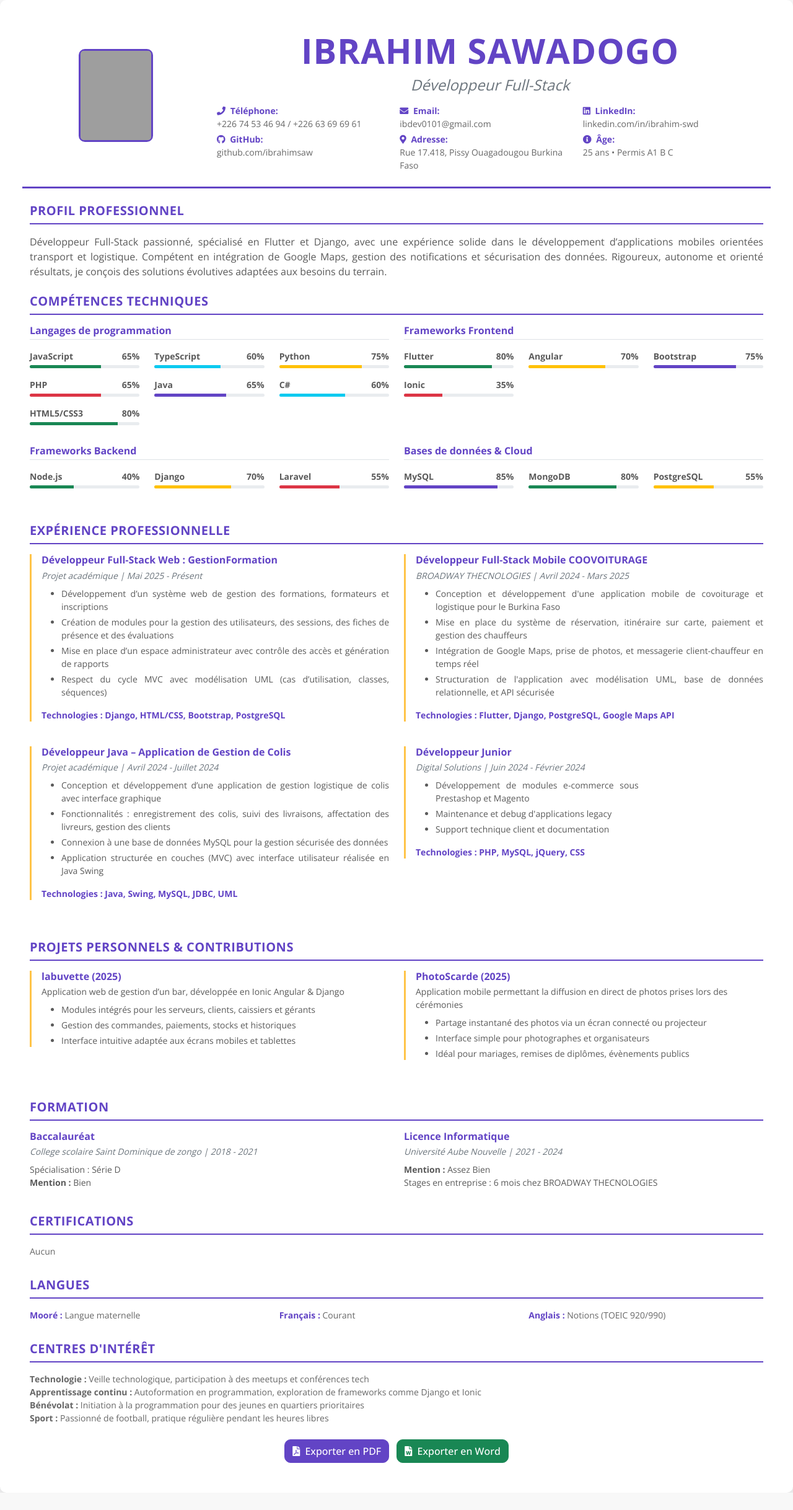
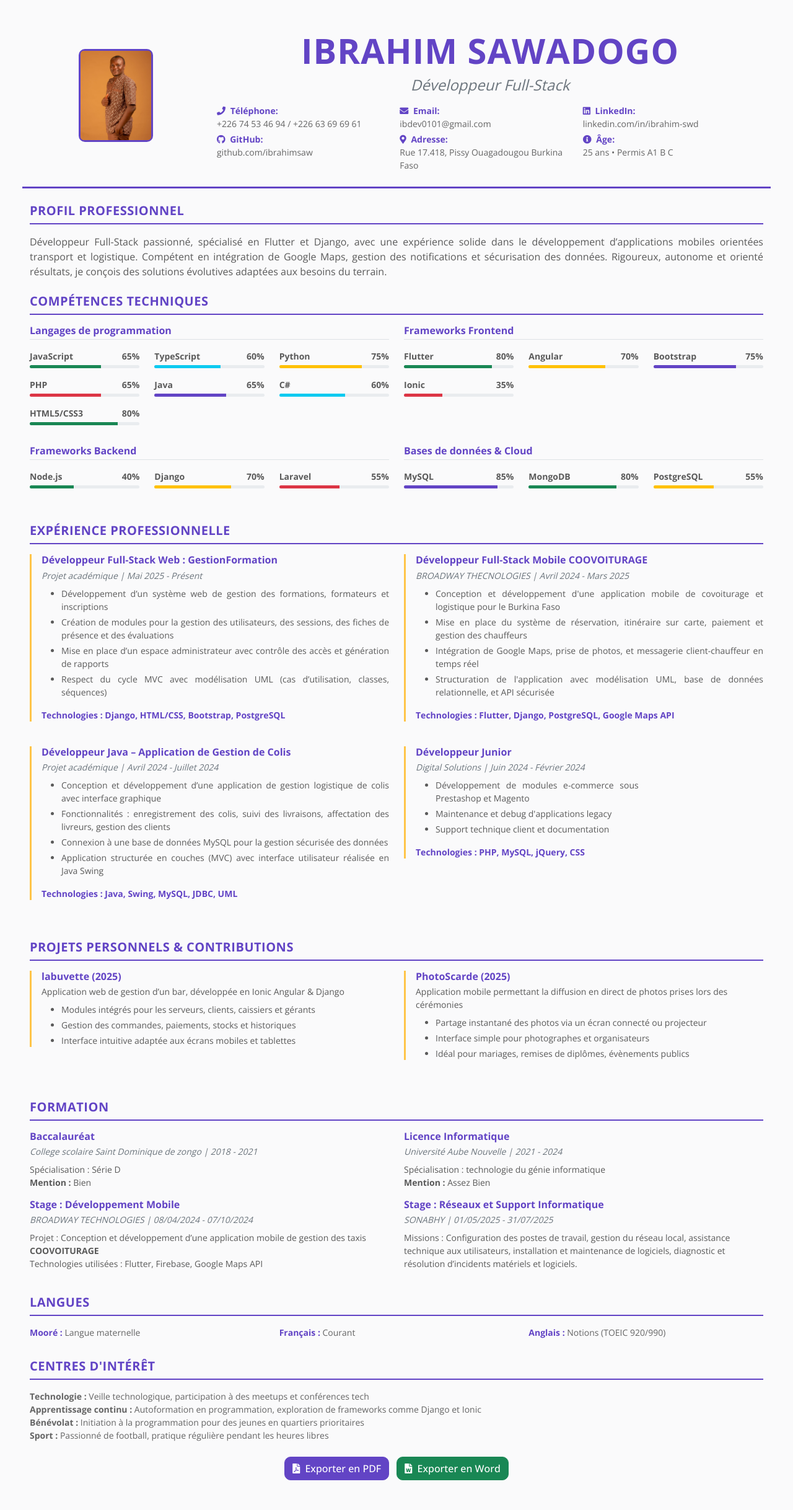
Before and after one commit to iBDEV0101/monportfolio, a Django app: page /cv/ in a window 1280 px wide. Shown: the whole page at 62% size. Before the commit the page ends 2408 px from the top, so only its background shows below. Run offline with Django 5.2, Linux system fonts and the light colour scheme; some libraries are stand-ins or nearby versions; grey boxes are pictures that could not be loaded.

Commit message:
Mise à jour 16:57 01/08/2025
Signed-off-by: iBDEV0101 <ibdev0101@gmail.com>

```diff
--- a/myportfolio/templates/cv.html
+++ b/myportfolio/templates/cv.html
@@ -50,7 +50,7 @@
  </style>
 </head>
 <body class="bg-light">
-	<div class="card shadow-lg border-0">
+	<div class="shadow-lg border-0">
 		<div class="card-body p-4 p-md-5">
 			<!-- Header Section -->
 			<div class="row align-items-center border-bottom border-primary border-3 pb-4 mb-4">
@@ -232,24 +232,42 @@
 					<h4 class="h6 fw-bold text-primary mb-1">Licence Informatique</h4>
 					<p class="small text-muted fst-italic mb-2">Université Aube Nouvelle | 2021 - 2024</p>
 					<div class="small">
+					 	Spécialisation : technologie du génie informatique<br>
 						<strong>Mention :</strong> Assez Bien<br>
-						Stages en entreprise : 6 mois chez BROADWAY THECNOLOGIES
 					</div>
 				</div>
+				 <div class="col-12 col-sm-6 col-md-6 mb-3">
+    <h4 class="h6 fw-bold text-primary mb-1">Stage : Développement Mobile</h4>
+    <p class="small text-muted fst-italic mb-2">BROADWAY TECHNOLOGIES | 08/04/2024 - 07/10/2024</p>
+    <div class="small">
+        Projet : Conception et développement d’une application mobile de gestion des taxis <strong>COOVOITURAGE</strong><br>
+        Technologies utilisées : Flutter, Firebase, Google Maps API
+    </div>
+</div>
+
+<div class="col-12 col-sm-6 col-md-6 mb-3">
+    <h4 class="h6 fw-bold text-primary mb-1">Stage : Réseaux et Support Informatique</h4>
+    <p class="small text-muted fst-italic mb-2">SONABHY | 01/05/2025 - 31/07/2025</p>
+    <div class="small">
+        Missions : Configuration des postes de travail, gestion du réseau local, assistance technique aux utilisateurs,
+        installation et maintenance de logiciels, diagnostic et résolution d’incidents matériels et logiciels.
+    </div>
+</div>
+
 				 </div>
 			</div>
 
 			<!-- Certifications -->
-			<div class="mb-4">
-				<h3 class="h5 fw-bold text-primary text-uppercase border-bottom border-primary border-2 pb-2 mb-3" style="letter-spacing: 0.5px;">Certifications</h3>
-				<div class="row small text-secondary">
-				 <div class="col-sm-6 mb-2"><strong class="text-primary"> </strong> Aucun</div>
+<!--			<div class="mb-4">-->
+<!--				<h3 class="h5 fw-bold text-primary text-uppercase border-bottom border-primary border-2 pb-2 mb-3" style="letter-spacing: 0.5px;">Certifications</h3>-->
+<!--				<div class="row small text-secondary">-->
+<!--				 <div class="col-sm-6 mb-2"><strong class="text-primary"> </strong> Aucun</div>-->
 <!--					<div class="col-sm-6 mb-2"><strong class="text-primary">AWS Certified Solutions Architect</strong> (2022)</div>-->
 <!--					<div class="col-sm-6 mb-2"><strong class="text-primary">Google Cloud Professional Cloud Architect</strong> (2021)</div>-->
 <!--					<div class="col-sm-6 mb-2"><strong class="text-primary">Scrum Master Certified (PSM I)</strong> (2020)</div>-->
 <!--					<div class="col-sm-6 mb-2"><strong class="text-primary">MongoDB Certified Developer</strong> (2019)</div>-->
-				</div>
-			</div>
+<!--				</div>-->
+<!--			</div>-->
 
 			<!-- Langues -->
 			<div class="mb-4">
@@ -277,7 +295,6 @@
 				 	<strong>Sport :</strong> Passionné de football, pratique régulière pendant les heures libres<br>
 				</div>
 			</div>
-
 			<!-- Boutons d'export -->
 			<div class="text-center mt-4 d-print-none">
 				<button onclick="generatePDF()" class="btn btn-primary me-2">
@@ -380,8 +397,6 @@
         container.appendChild(section);
     }
 }
-
-
     document.addEventListener("DOMContentLoaded", genererCompetences);
 </script>
 </body>
```
Also changed, not shown: myportfolio/static/img/team-4.jpg (added).
